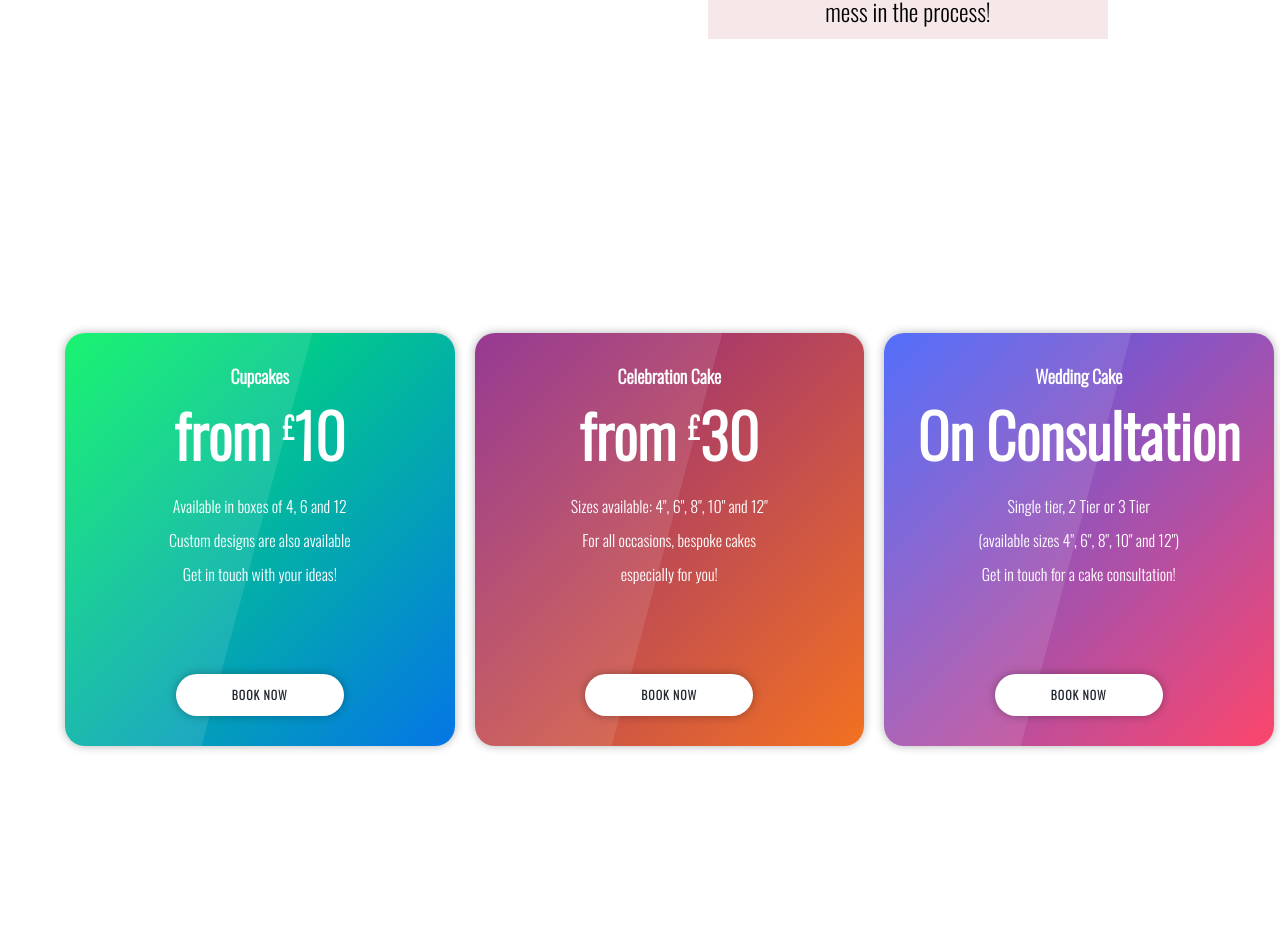
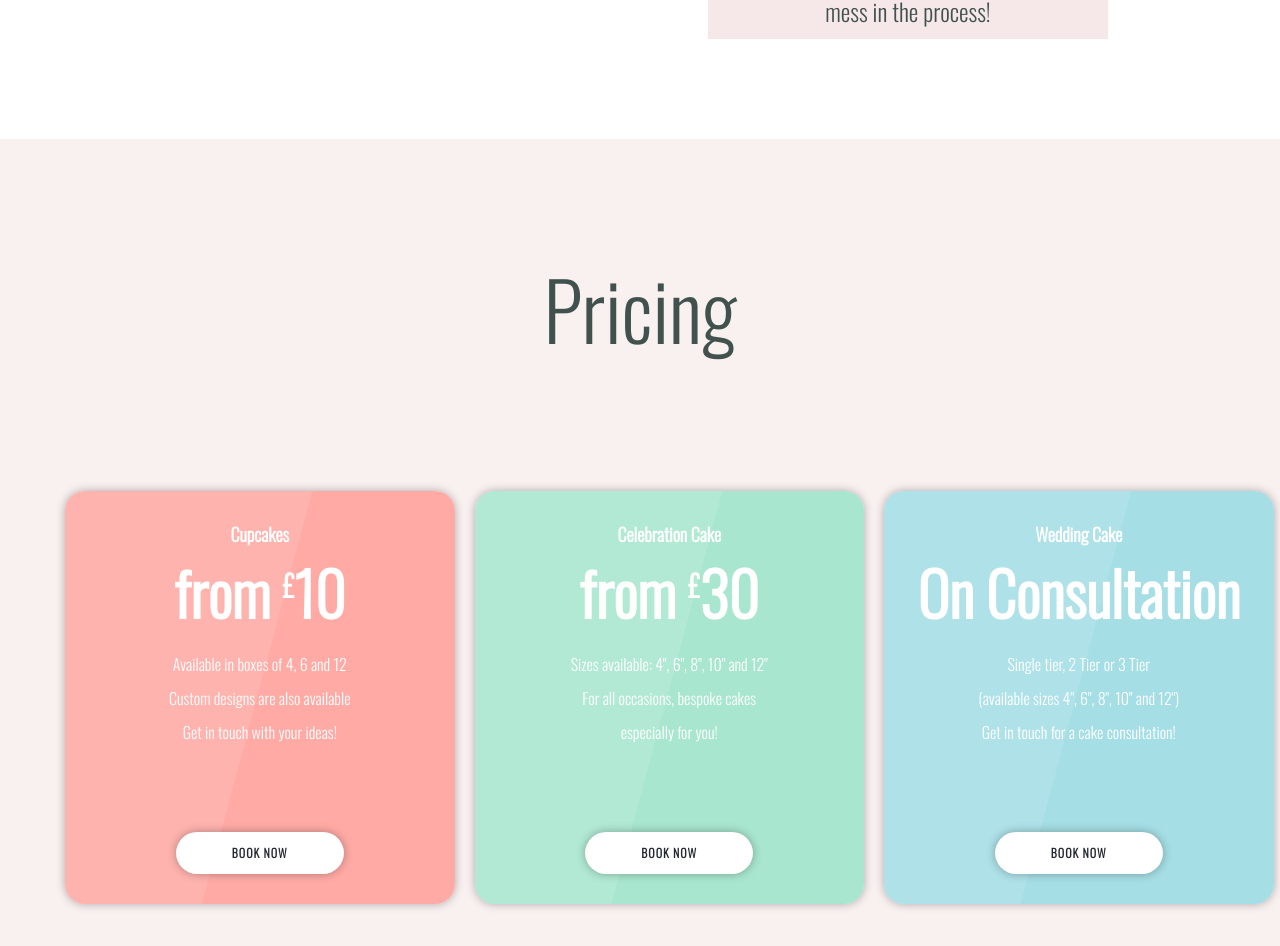
Before and after one commit to ChrisKirbyDev/Cakes, a React (Create React App) app: page / in a window 1280 px wide. Shown: the part 2833-3779 px from the top of the page. Built offline with nearby package versions, Linux system fonts and the light colour scheme.

Commit message:
change colours to suit customer specification, add and adjust title positioning

```diff
--- a/src/Components/Common/pricing.js
+++ b/src/Components/Common/pricing.js
@@ -2,6 +2,10 @@ import React from "react";
 
 function Pricing(){
     return(
+        <div className="pricing-section">
+            <div className="pricing-title">
+                <h1>Pricing</h1>
+            </div>
         <div className="pricing-table-wrapper">
             <div className="container">
                 <div className="row">
@@ -44,6 +48,7 @@ function Pricing(){
                 </div>
             </div>
         </div>
+        </div>
     )
 }
 
--- a/src/styles/modules/_about.css
+++ b/src/styles/modules/_about.css
@@ -7,6 +7,7 @@
     margin-right: auto;
     text-align: center;
     padding: 10px 0 100px 0;
+    color: #40514e;
 }
 
 .profile-image {
--- a/src/styles/modules/_pricing.css
+++ b/src/styles/modules/_pricing.css
@@ -1,9 +1,18 @@
+.pricing-section {
+    text-align: center;
+    background-color: rgba(240, 217, 218, 0.4 );
+    color: #40514e;
+}
+
+.pricing-title {
+    padding-top: 100px;
+}
+
 .pricing-table-wrapper {
-    padding: 50px 0px;
     display: flex;
     align-items: center;
     justify-content: center;
-    height: 100vh;
+    height: 80vh;
     overflow-x: hidden;
     overflow-y: hidden;
 }
@@ -70,15 +79,15 @@
 }
 
 .bg-1 {
-    background: linear-gradient(135deg, #00f260, #0575E6);
+    background: linear-gradient(135deg, #ffaaa5, #ffaaa5);
 }
 
 .bg-2 {
-    background: linear-gradient(135deg, #8a2387, #f27121);
+    background: linear-gradient(135deg, #a8e6cf, #a8e6cf);
 }
 
 .bg-3 {
-    background: linear-gradient(135deg, #3f5efb, #fc466b);
+    background: linear-gradient(135deg, #a5dee5, #a5dee5);
 }
 
 .card label {
```
Also changed, not shown: src/Components/Common/about.js (line endings or trailing spaces).
